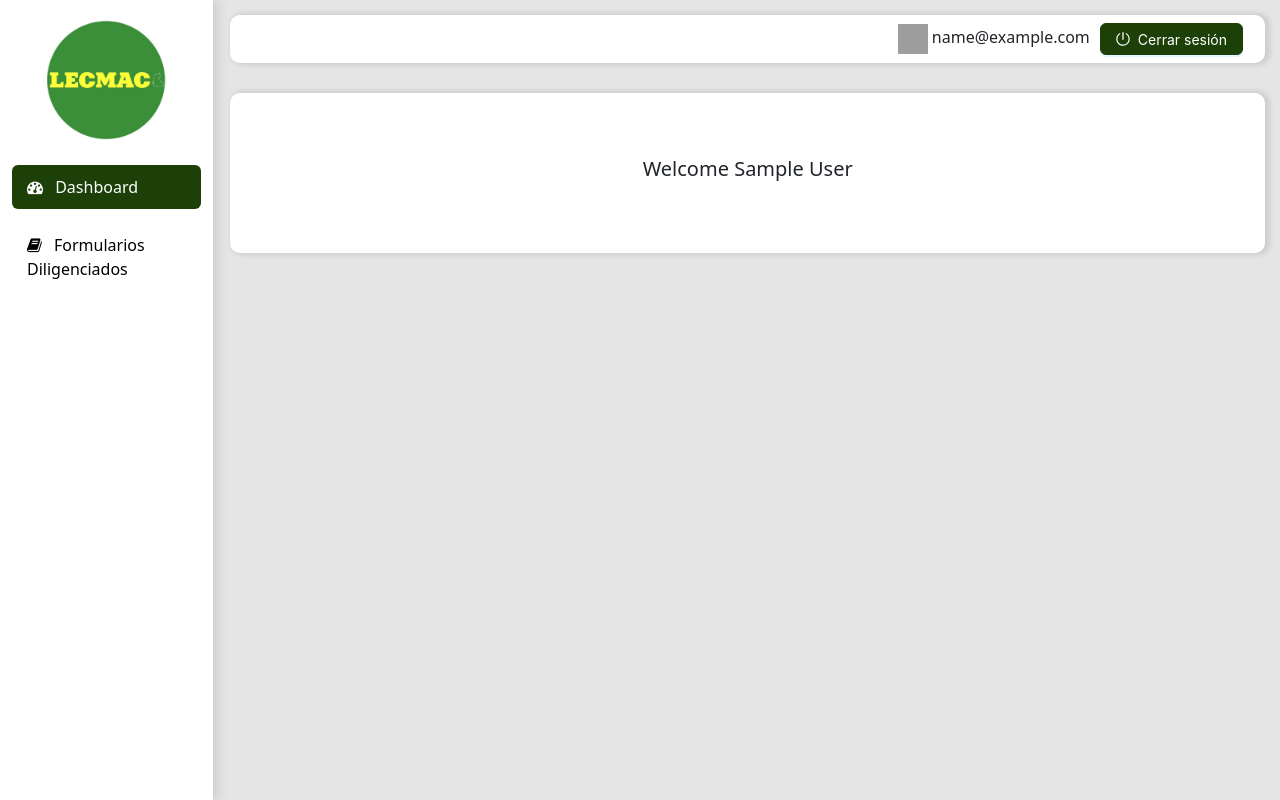
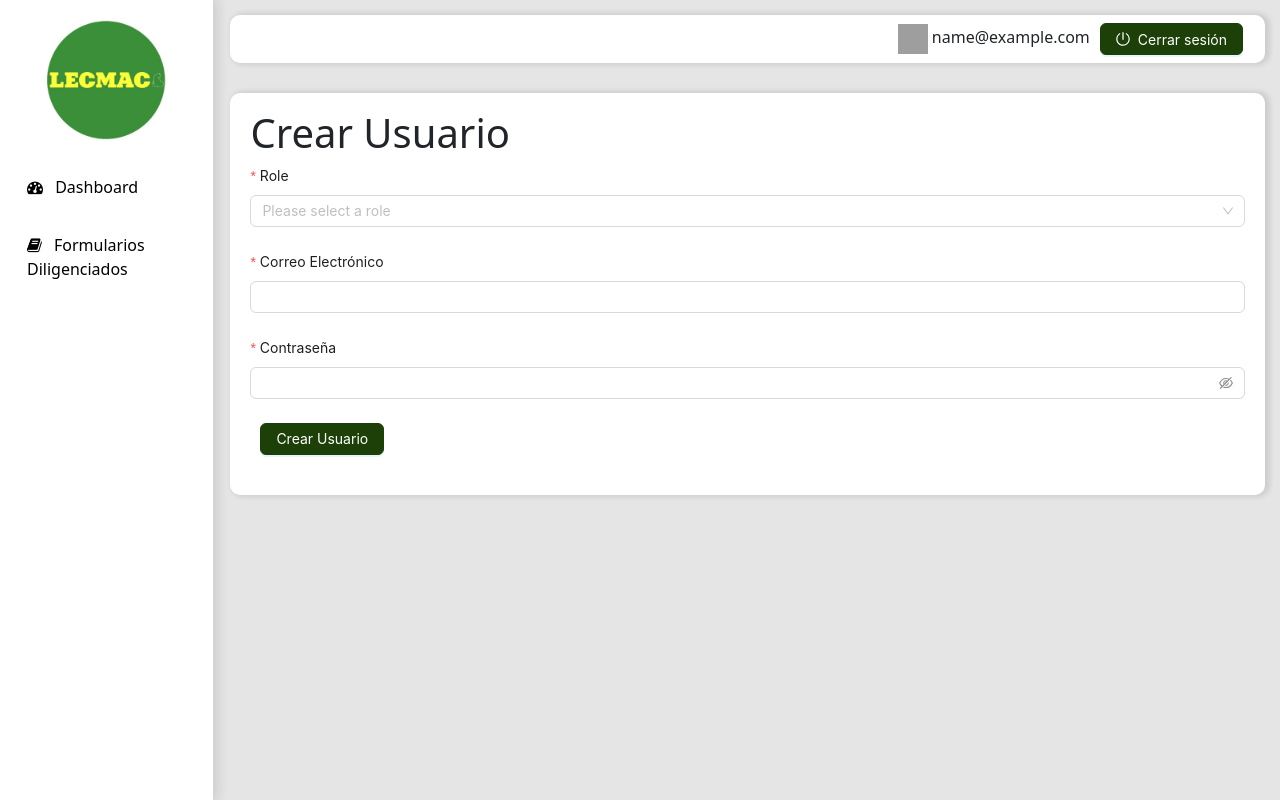
Before and after one commit to Alexised/lecmac, a React (Vite) app: page /user/create in a window 1280 px wide. Before the commit this address led to /. Built offline with nearby package versions, Linux system fonts and the light colour scheme; sample sign-in values are in the browser's storage; grey boxes are pictures that could not be loaded.

Commit message:
add create user

```diff
--- a/src/Layouts/Sidebar.jsx
+++ b/src/Layouts/Sidebar.jsx
@@ -5,11 +5,6 @@ function Sidebar(props) {
   const { isLoggedIn } = localStorage.getItem("token");
   const user = JSON.parse(localStorage.getItem("user"));
 
-  const logout = () => {
-    localStorage.removeItem("token");
-    localStorage.removeItem("user");
-    window.location.reload();
-  };
   if (isLoggedIn !== null && user !== null) {
     // user_permissions=user.permissions.data.map((item)=>{
     //     return item.name;
@@ -56,7 +51,7 @@ function Sidebar(props) {
                   to="/users"
                   className="nav-link px-0 align-middle mb-1 "
                 >
-                  <i className="fa fa-pencil"></i>{" "}
+                  <i className="fa fa-user"></i>{" "}
                   <span className="ms-1 d-none d-sm-inline ">Usuarios</span>
                 </NavLink>
               </li>
--- /dev/null
+++ b/src/components/user/createUser/CreateUser.jsx
@@ -0,0 +1,127 @@
+import React, { useState } from 'react';
+import { Form, Input, Button, Select } from 'antd';
+import axios from 'axios';
+import { useNavigate } from 'react-router-dom';
+import Swal from 'sweetalert2';
+
+const { Option } = Select;
+
+const CreateUser = () => {
+  const navigate = useNavigate();
+  const [form] = Form.useForm();
+  const [loading, setLoading] = useState(false);
+  const [selectedRole, setSelectedRole] = useState(null);
+
+  const handleRoleChange = (value) => {
+    setSelectedRole(value);
+  };
+
+  const onFinish = async (values) => {
+    setLoading(true);
+    try {
+      let url = `${import.meta.env.VITE_BASE_URL}`;
+      console.log(values.roleId)
+      let body=values
+      if (values.roleId === 1) {
+        url += 'users'
+      }
+      else {
+        url += 'customers'
+        body={
+          name: values.name,
+          lastName: values.lastName,
+          user: {
+            email: values.email,
+            roleId: values.roleId,
+            password: values.password
+          }
+        }
+      }
+        const response = await axios.post(url, body);
+        if (!response) {
+          throw new Error('Failed to create user');
+        }
+        Swal.fire("Creado", "Usuario creado", "success");
+        setLoading(false);
+      } catch (error) {
+        console.error('Error creating user:', error);
+        Swal.fire("Error", "Error al crear usuario", "error");
+        setLoading(false);
+      }
+    };
+
+    const onFinishFailed = (errorInfo) => {
+      console.log('Failed:', errorInfo);
+    };
+
+    return (
+      <div>
+        <h1>            Crear Usuario</h1>
+        <Form
+          form={form}
+          layout="vertical"
+          name="create_user"
+          onFinish={onFinish}
+          onFinishFailed={onFinishFailed}
+        >
+          <Form.Item
+            name="roleId"
+            label="Role"
+            rules={[{ required: true, message: 'Please select a role' }]}
+          >
+            <Select
+              placeholder="Please select a role"
+              onChange={handleRoleChange}
+            >
+              <Option value={1}>Administrador</Option>
+              <Option value={2}>operador</Option>
+            </Select>
+          </Form.Item>
+          <>
+            <Form.Item
+              name="email"
+              label="Correo Electrónico"
+              rules={[{ required: true, message: 'This field is required' }]}
+            >
+              <Input />
+            </Form.Item>
+
+            <Form.Item
+              name="password"
+              label="Contraseña"
+              rules={[{ required: true, message: 'This field is required' }]}
+            >
+              <Input.Password />
+            </Form.Item>
+          </>
+
+          {selectedRole === 2 && (
+            <>
+              <Form.Item
+                name="name"
+                label="Nombre"
+                rules={[{ required: true, message: 'This field is required' }]}
+              >
+                <Input />
+              </Form.Item>
+
+              <Form.Item
+                name="lastName"
+                label="Apellido"
+                rules={[{ required: true, message: 'This field is required' }]}
+              >
+                <Input />
+              </Form.Item>
+            </>
+          )}
+          <Form.Item>
+            <Button type="primary" style={{ marginLeft: '10px', marginRight: '10px', backgroundColor: '#1C4008', borderColor: '#1C4008' }} htmlType="submit" loading={loading}>
+              Crear Usuario
+            </Button>
+          </Form.Item>
+        </Form>
+      </div>
+    );
+  };
+
+  export default CreateUser;
--- a/src/router/router.jsx
+++ b/src/router/router.jsx
@@ -6,6 +6,7 @@ import ListForms from "../components/form/ListForms.jsx";
 import ListFills from "../components/form/ListFills.jsx";
 import ListSignatures from "../components/signature/ListSignatures.jsx";
 import ListUsers from "../components/user/ListUsers.jsx";
+import CreateUser from "../components/user/createUser/CreateUser.jsx";
 import CreateForm from "../components/form/createForm/CreateForm.jsx";
 import FillForm from "../components/form/fillForm/FillForm.jsx";
 import CreateSignature from "../components/signature/createSignature/CreateSignature.jsx";
@@ -22,6 +23,7 @@ function Router(props) {
                 <Route path='/forms' element={props.isLoggedIn===false ? <Navigate to='/login'/>: <Main component={<ListForms></ListForms>}></Main>}/>
                 <Route path='/fills' element={props.isLoggedIn===false ? <Navigate to='/login'/>: <Main component={<ListFills></ListFills>}></Main>}/>
                 <Route path='/users' element={props.isLoggedIn===false ? <Navigate to='/login'/>: <Main component={<ListUsers></ListUsers>}></Main>}/>
+                <Route path='/user/create' element={props.isLoggedIn===false ? <Navigate to='/login'/>: <Main component={<CreateUser></CreateUser>}></Main>}/>
                 <Route path='/signature' element={props.isLoggedIn===false ? <Navigate to='/login'/>: <Main component={<ListSignatures></ListSignatures>}></Main>}/>
                 <Route path='/signature/create' element={props.isLoggedIn===false ? <Navigate to='/login'/>: <Main component={<CreateSignature></CreateSignature>}></Main>}/>
                 <Route path='/show/form/:code' element={props.isLoggedIn===false ? <Navigate to='/login'/>: <Main component={<FillForm show={true}></FillForm>}></Main>}/>
```
